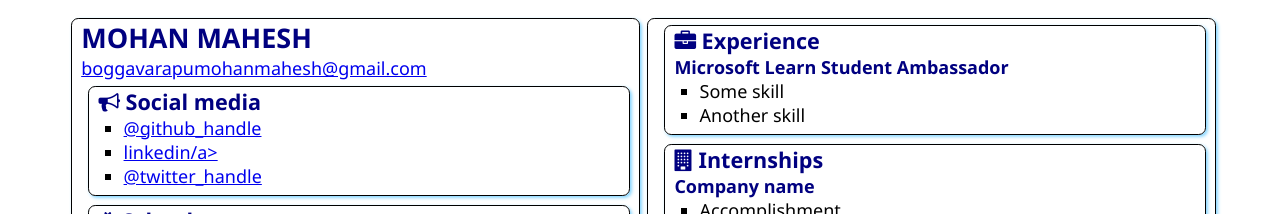
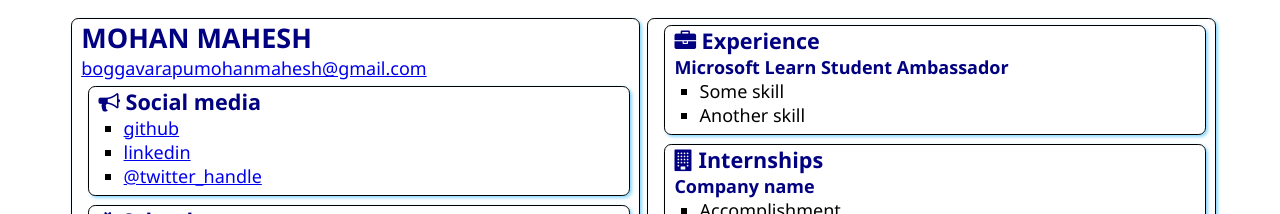
Before and after one commit to MohanMahesh10/SATechnicalOnboardingMLSA, a plain HTML site: page src/index.html in a window 1280 px wide. Shown: the top 214 px of the page. Drawn offline with Linux system fonts and the light colour scheme.

Commit message:
Update index.html

```diff
--- a/src/index.html
+++ b/src/index.html
@@ -22,8 +22,8 @@
                     <i class="fa fa-bullhorn" aria-hidden="true"></i> Social media
                 </h2>
                 <ul>
-                    <li><a href="https://github.com/<handle>">@github_handle</a></li>
-                    <li><a href="https://www.linkedin.com/in/mohan-mahesh-boggavarapu-b1a48b249/">linkedin/a></li>
+                    <li><a href="https://github.com/MohanMahesh10">github</li>
+                    <li><a href="https://www.linkedin.com/in/mohan-mahesh-boggavarapu-b1a48b249/">linkedin</li>
                     <li><a href="https://twitter.com/<handle>">@twitter_handle</a></li>
                 </ul>
             </section>
```
